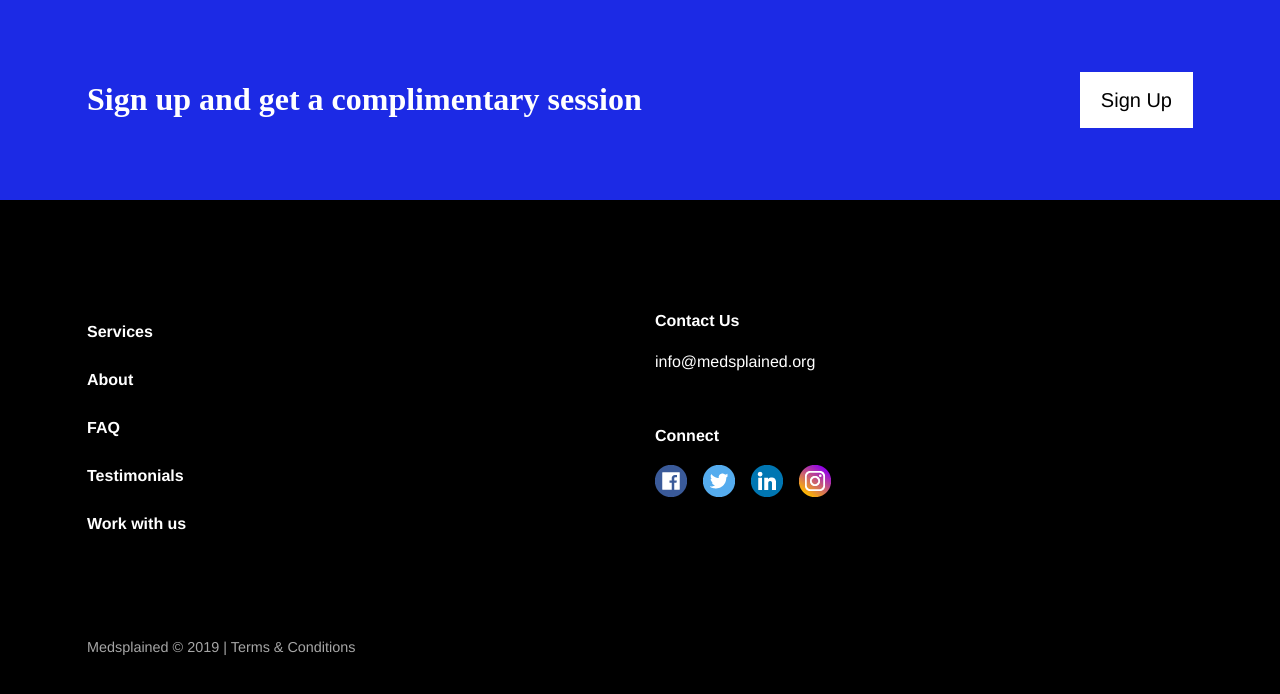
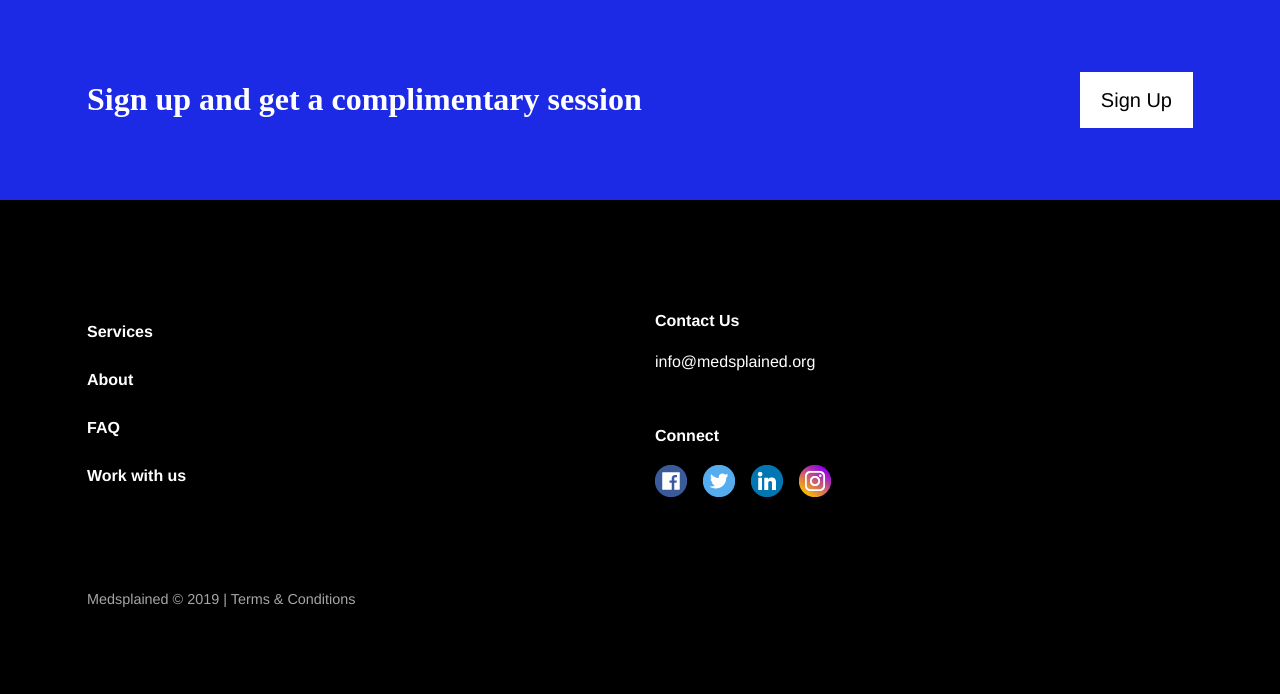
Before and after one commit to mpm-first/_medsplained, a Jekyll site: the page built from index.html, in a window 1280 px wide and 900 px high, scrolled down 4458 px. Shown: the top 694 px of the window. Built offline with Jekyll 4.4.1, drawn with Linux system fonts in a browser that asks for light colours.

Commit message:
fixing navigation elements

```diff
--- a/_config.yml
+++ b/_config.yml
@@ -19,6 +19,7 @@
   Medicine explained.
 # baseurl: "" # the subpath of your site, e.g. /blog
 baseurl: "/_medsplained" # the subpath of your site, e.g. /blog
+# url: "" # the base hostname & protocol for your site, e.g. http://example.com
 url: "https://mpm-first.github.io/_medsplained" # the base hostname & protocol for your site, e.g. http://example.com
 # twitter_username: jekyllrb
 # github_username:  jekyll
--- a/_includes/footer.html
+++ b/_includes/footer.html
@@ -19,11 +19,11 @@
         <div class="cell xxlarge-4 small-6">
           <nav class="navigation">
             <ul class="no-bullet">
-              <li><a href="{{ site.baseurl }}/services">Services</a></li>
-              <li><a href="{{ site.baseurl }}/about">About</a></li>
-              <li><a href="{{ site.baseurl }}/faq">FAQ</a></li>
-              <li><a href="{{ site.baseurl }}/testimonials">Testimonials</a></li>
-              <li><a href="{{ site.baseurl }}/recruitment">Work with us</a></li>
+              <li><a href="{{ site.baseurl }}/services.html">Services</a></li>
+              <li><a href="{{ site.baseurl }}/about.html">About</a></li>
+              <li><a href="{{ site.baseurl }}/faq.html">FAQ</a></li>
+              <!-- <li><a href="{{ site.baseurl }}/testimonials.html">Testimonials</a></li> -->
+              <li><a href="{{ site.baseurl }}/recruitment.html">Work with us</a></li>
             </ul>
           </nav>
         </div>
--- a/_includes/top-bar.html
+++ b/_includes/top-bar.html
@@ -20,11 +20,11 @@
         <img src="{{ '/assets/img/logo.png' | relative_url }}" width="179" height="27">
       </a>
     </li>
-    <li><a href="{{ site.baseurl }}/services" {% if page.active == "services" %}class="active"{% endif %}>Services</a></li>
-    <li><a href="{{ site.baseurl }}/about" {% if page.active == "about" %}class="active"{% endif %}>About</a></li>
-    <li><a href="{{ site.baseurl }}/faq" {% if page.active == "faq" %}class="active"{% endif %}>FAQ</a></li>
-    <!-- <li><a href="{{ site.baseurl }}/testimonials" {% if page.active == "testimonials" %}class="active"{% endif %}>Testimonials</a></li> -->
-    <li><a href="{{ site.baseurl }}/signup" {% if page.active == "signup" %}class="active"{% endif %}>Sign Up</a></li>
+    <li><a href="{{ site.baseurl }}/services.html" {% if page.active == "services" %}class="active"{% endif %}>Services</a></li>
+    <li><a href="{{ site.baseurl }}/about.html" {% if page.active == "about" %}class="active"{% endif %}>About</a></li>
+    <li><a href="{{ site.baseurl }}/faq.html" {% if page.active == "faq" %}class="active"{% endif %}>FAQ</a></li>
+    <!-- <li><a href="{{ site.baseurl }}/testimonials.html" {% if page.active == "testimonials" %}class="active"{% endif %}>Testimonials</a></li> -->
+    <li><a href="{{ site.baseurl }}/signup.html" {% if page.active == "signup" %}class="active"{% endif %}>Sign Up</a></li>
   </ul>
 </div>
 
```
Also changed, not shown: 1 other file.
